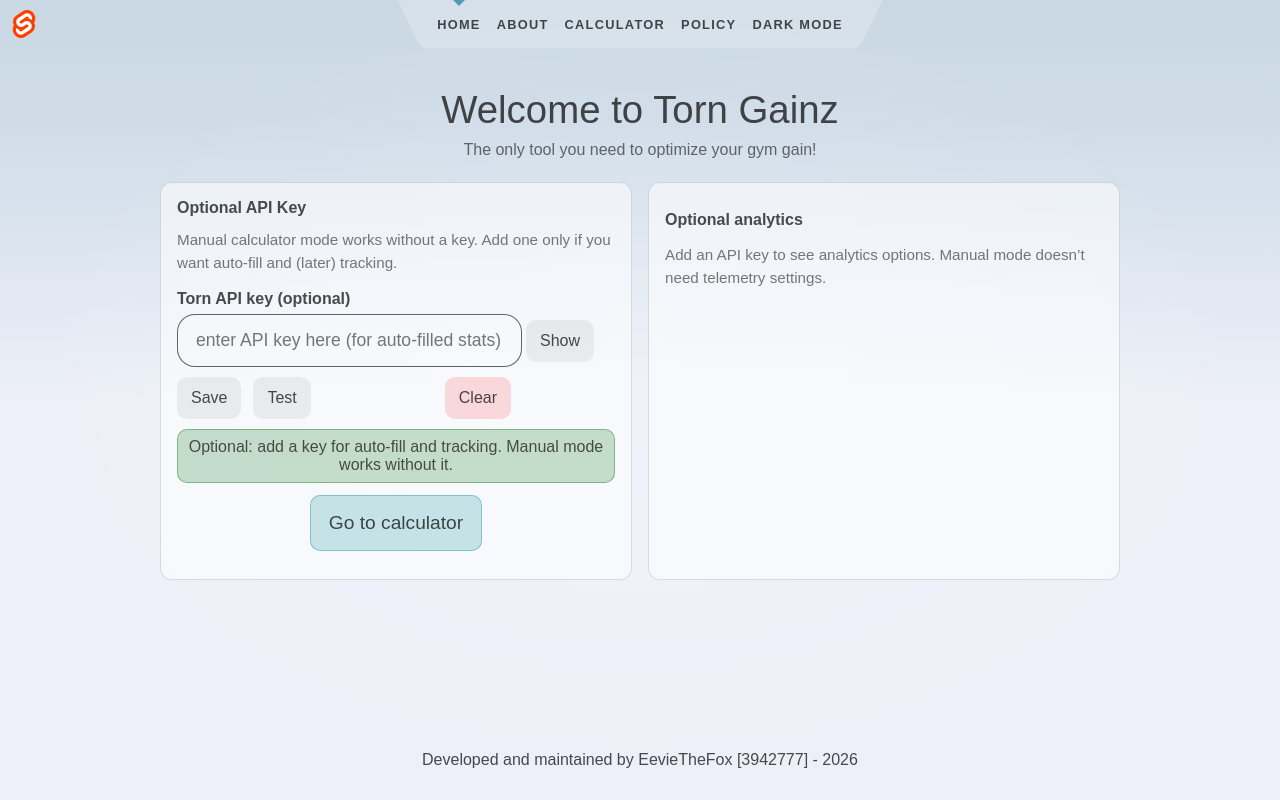
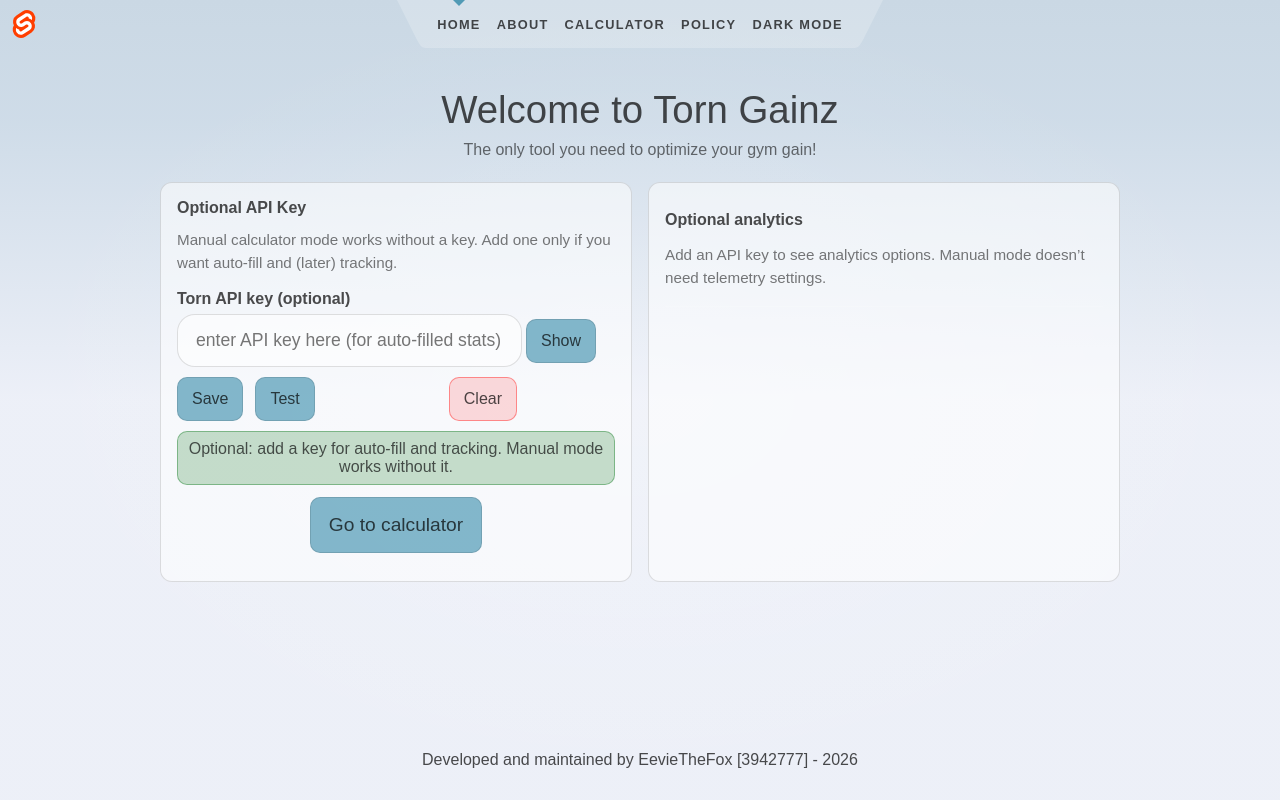
Before and after one commit to EevieTheFox/Torn-Gainz-Web-App, a SvelteKit app: page /homepage in a window 1280 px wide. Built offline with nearby package versions, Linux system fonts and the light colour scheme.

Commit message:
ui optimization

```diff
--- a/src/routes/homepage/+page.svelte
+++ b/src/routes/homepage/+page.svelte
@@ -330,14 +330,6 @@
                 </p>
             {/if}
         </div>
-
-        {#if hasApiKey}
-            <div class="card">
-                <h2>Derived Capabilities</h2>
-                <pre>{JSON.stringify(caps, null, 2)}</pre>
-            </div>
-        {/if}
-
     </section>
 </main>
 
@@ -410,8 +402,8 @@
     .btn {
         padding: 12px 14px;
         border-radius: 10px;
-        border: 1px solid rgba(0, 0, 0, 0.60));
-        background: rgba(0,0,0,0.06);
+        border: 1px solid var(--card-border);
+        background: var(--seg-selected-bg);
         color: inherit;
         cursor: pointer;
     }
@@ -465,18 +457,14 @@
     .inputRow input {
         flex: 1;
         width: 70%;
-
         /* ~2x “presence” */
         padding: 16px 18px;
         font-size: 1.1rem;
         line-height: 1.1;
-
         border-radius: 18px;
-
-        border: 1px solid rgba(0,0,0,0.60);
-        background: rgba(255,255,255,0.08);
+        border: 1px solid var(--card-border);
+        background: var(--card-bg);
         color: inherit;
-
         outline: none;
     }
 
@@ -504,8 +492,8 @@
     .btnCalc {
         padding: 16px 18px;
         font-size: 1.2rem;
-        border: 1px solid rgba(81, 174, 181, 0.60);
-        background: rgba(81, 174, 181, 0.30);
+        border: 1px solid var(--card-border);
+        background: var(--seg-selected-bg);
         color: inherit;
         cursor: pointer;
     }
```
